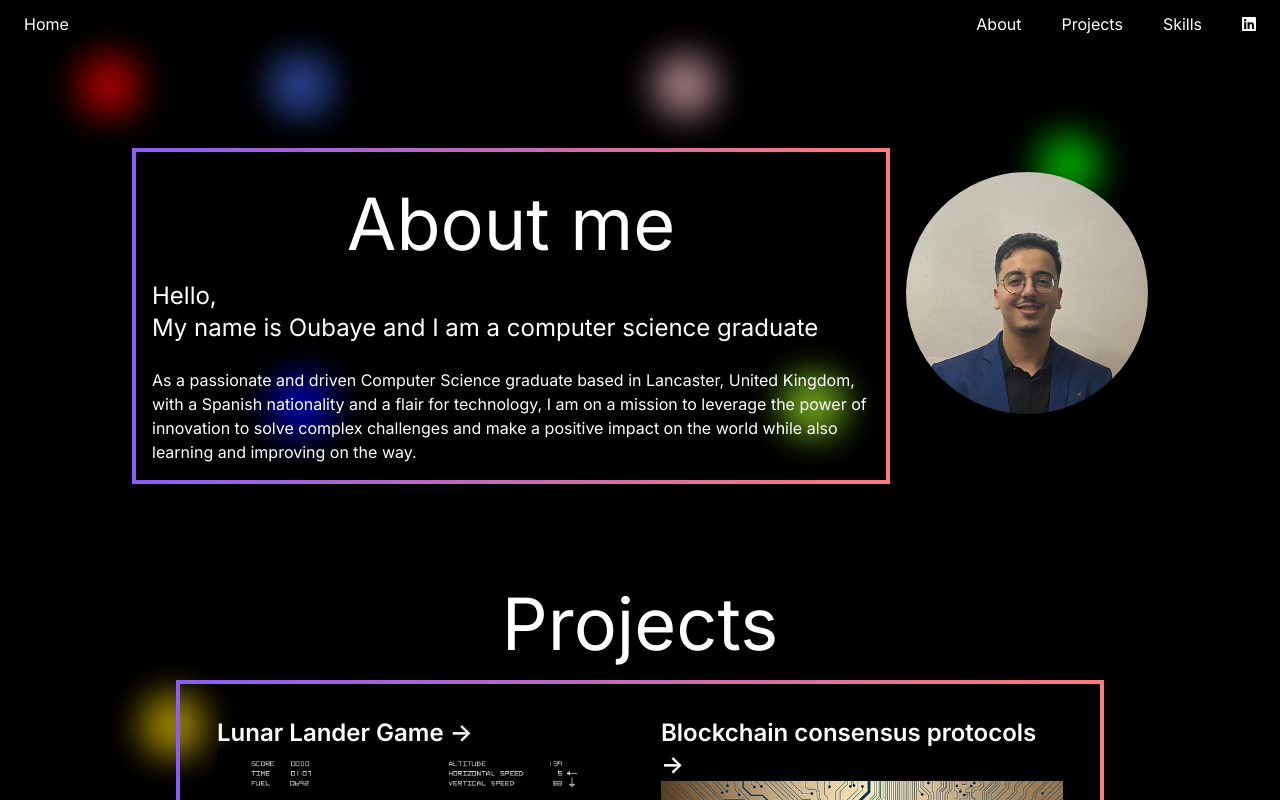
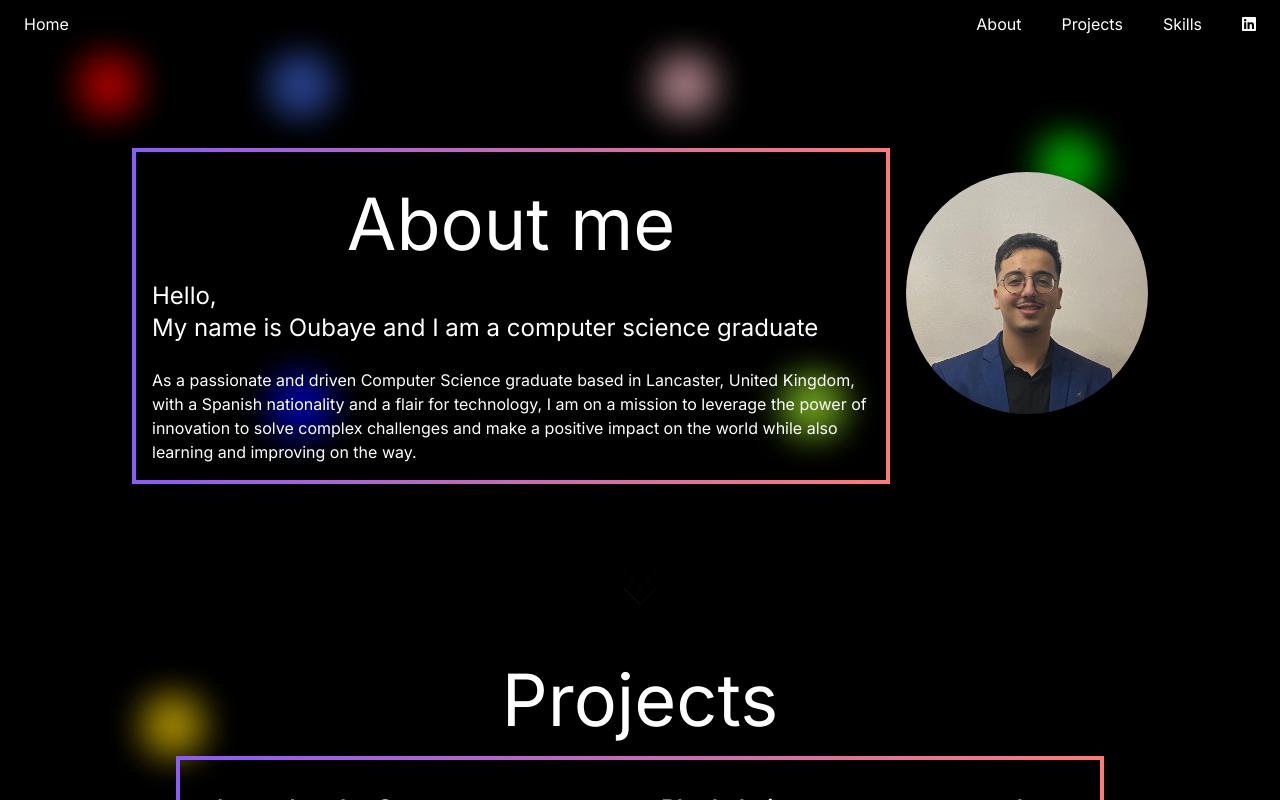
Before and after one commit to obeyyyy/site, a Next.js app: page / in a window 1280 px wide. Shown: the top 800 px of the page. Built offline with nearby package versions, Linux system fonts and the light colour scheme.

Commit message:
added a scroll down icon

```diff
--- /dev/null
+++ b/src/app/arrow.tsx
@@ -0,0 +1,15 @@
+import React from 'react';
+import { FontAwesomeIcon } from '@fortawesome/react-fontawesome';
+import { faArrowDown } from '@fortawesome/free-solid-svg-icons';
+
+const Section07 = () => (
+  <section id="section07" className="relative">
+    <a href="#next-section" className="relative block w-22 flex justify-center items-center h-20 text-center pt-10">
+      <span className="absolute top-0 left-1/2 w-6 h-6 border-l border-b border-white transform rotate-45 animate-sdb07"></span>
+      <span className="absolute top-4 left-1/2 w-6 h-6 border-l border-b border-white transform rotate-45 animate-sdb07 delay-150"></span>
+      <span className="absolute top-8 left-1/2 w-6 h-6 border-l border-b border-white transform rotate-45 animate-sdb07 delay-300"></span>
+    </a>
+  </section>
+);
+
+export default Section07;
--- a/src/app/fonts.js
+++ b/src/app/fonts.js
@@ -1,16 +1,17 @@
 // components/Icons.tsx
 import { library } from '@fortawesome/fontawesome-svg-core';
 import { FontAwesomeIcon } from '@fortawesome/react-fontawesome';
-import { faHome, faInfoCircle, faProjectDiagram, faEnvelope, faDownload } from '@fortawesome/free-solid-svg-icons';
+import { faHome, faInfoCircle, faProjectDiagram, faEnvelope, faDownload, faArrowDown } from '@fortawesome/free-solid-svg-icons';
 import { faJava, faTwitter, faLinkedin, faGithub, faReact,faPython, faHtml5, faCss3, faMarkdown, faNodeJs, } from '@fortawesome/free-brands-svg-icons';
 
 // Add the icons to the library
-library.add(faHome, faInfoCircle, faProjectDiagram, faEnvelope, faJava, faTwitter, faLinkedin, faGithub, faReact,faPython, faHtml5, faCss3, faMarkdown, faNodeJs, faDownload);
+library.add(faHome, faInfoCircle, faProjectDiagram, faEnvelope, faJava, faTwitter, faLinkedin, faGithub, faReact,faPython, faHtml5, faCss3, faMarkdown, faNodeJs, faDownload, faArrowDown);
 
 export const HomeIcon = () => <FontAwesomeIcon icon="home" />;
 export const AboutIcon = () => <FontAwesomeIcon icon="info-circle" />;
 export const ContactIcon = () => <FontAwesomeIcon icon="envelope" />;
 export const ProjectsIcon = () => <FontAwesomeIcon icon="project-diagram" />;
+export const ArrowIcon = () => <FontAwesomeIcon icon = "arrow-down"/>;
 export const JavaIcon = ({size}) => <FontAwesomeIcon icon={['fab', 'java']} size={size} />;
 export const TwitterIcon = ({size}) => <FontAwesomeIcon icon={['fab', 'twitter']} size={size} />;
 export const LinkedInIcon = () => <FontAwesomeIcon icon={['fab', 'linkedin']} />;
--- a/src/app/globals.css
+++ b/src/app/globals.css
@@ -31,6 +31,76 @@ body {
   border-image: linear-gradient(to right, #8B5CF6, #FF7A78);
   border-image-slice: 1;
 }
+
+
+#section07 {
+  min-height: 100vh;
+}
+
+#section07 a {
+  padding-top: 40px;
+}
+
+#section07 a span {
+  position: absolute;
+  top: 0;
+  left: 50%;
+  width: 24px;
+  height: 24px;
+
+  margin-left: -12px;
+  border-left: 1px solid  #FF7A78;
+  border-bottom: 1px solid #8B5CF6;
+  transform: rotate(-45deg);
+  animation: sdb07 2s infinite;
+  opacity: 0;
+  box-sizing: border-box;
+}
+
+#section07 a .arrow-span::before {
+  content: '';
+  position: absolute;
+  top: 0;
+  left: 0;
+  width: 100%;
+  height: 100%;
+  background: linear-gradient(to right, #8B5CF6, #FF7A78);
+  -webkit-mask: linear-gradient(to right, #000 50%, transparent 50%);
+  mask: linear-gradient(to right, #000 50%, transparent 50%);
+  border-left: 1px solid transparent;
+  border-bottom: 1px solid transparent;
+  -webkit-mask-composite: source-out;
+  mask-composite: subtract;
+}
+
+#section07 a span:nth-of-type(1) {
+  animation-delay: 0s;
+}
+
+#section07 a span:nth-of-type(2) {
+  top: 16px;
+  animation-delay: 0.15s;
+}
+
+#section07 a span:nth-of-type(3) {
+  top: 32px;
+  animation-delay: 0.3s;
+}
+
+@keyframes sdb07 {
+  0% {
+    opacity: 0;
+  }
+  50% {
+    opacity: 1;
+  }
+  100% {
+    opacity: 0;
+  }
+}
+
+
+
 
 
 /* styles/AnimatedBackground.module.css */
--- a/src/app/page.tsx
+++ b/src/app/page.tsx
@@ -3,11 +3,12 @@ import Image from "next/image";
 import { Container } from "postcss";
 import ".//globals.css";
 import AnimatedBackground from "./AnimatedBackground";
+import Section07 from "./arrow";
 import { config } from '@fortawesome/fontawesome-svg-core';
 import '@fortawesome/fontawesome-svg-core/styles.css'; // Import the CSS
 import './/fonts'; // Import the Font Awesome library configuration
 import { FontAwesomeIcon } from '@fortawesome/react-fontawesome';
-import { JavaIcon, ReactIcon, PythonIcon, Html5Icon, Css3Icon, NodeJsIcon, MarkdownIcon, LinkedInIcon } from ".//fonts";
+import { JavaIcon, ReactIcon, PythonIcon, Html5Icon, Css3Icon, NodeJsIcon, MarkdownIcon, LinkedInIcon, ArrowIcon } from ".//fonts";
 import dynamic from "next/dynamic";
 import { motion } from 'framer-motion';
 import { useEffect, useState } from 'react';
@@ -62,7 +63,7 @@ export default function Home() {
               transition={{ duration: 0.6 }}
               className="col-span-3 p-4 border-4 gradient-border" style={{ borderRadius: '1rem' }}
             >
-              <h1 className="text-center text-7xl p-5 text-white">About me</h1>
+              <h1 className="text-center text-7xl p-5 text-white ">About me</h1>
               <h1 className="text-2xl text-white">
                 Hello,<br /> My name is Oubaye and I am a computer science graduate
               </h1>
@@ -87,6 +88,8 @@ export default function Home() {
             </motion.div>
 
           </div>
+          <div className="mt-14 h-5"><Section07/></div>
+
         </section>
         <AnimatedBackground />
 
```
